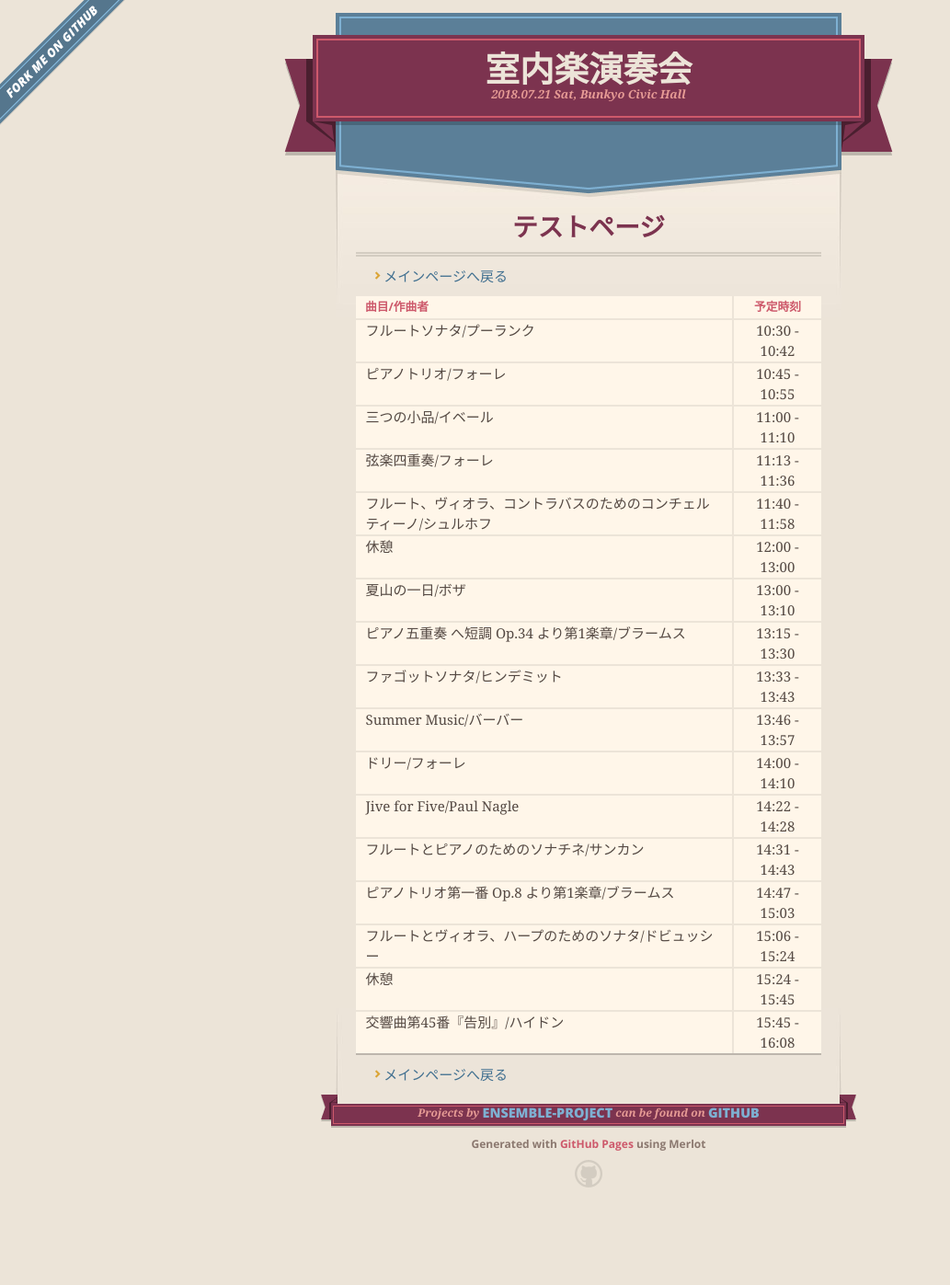
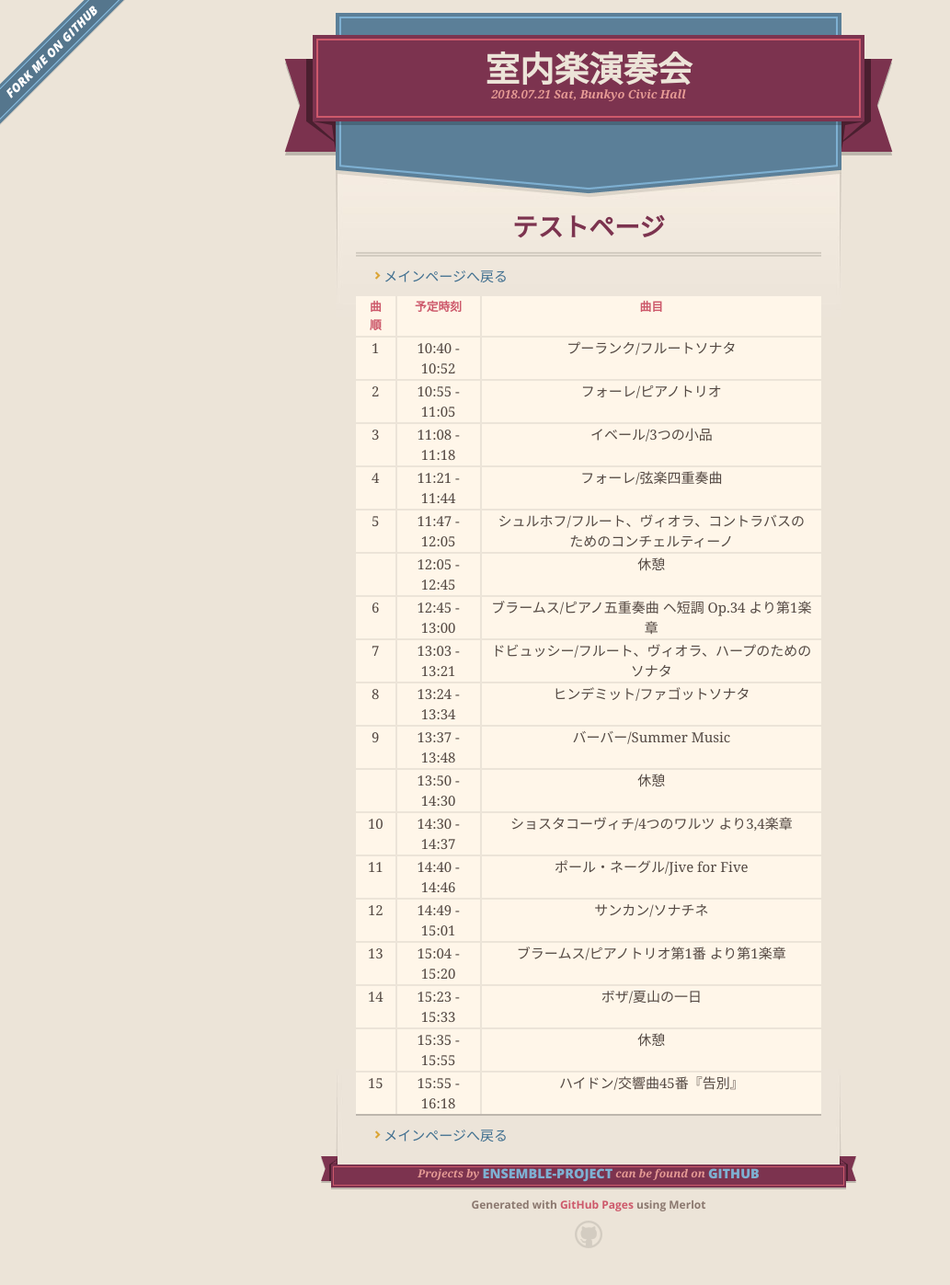
Before and after one commit to Ensemble-Project/Ensemble-Project.github.io, a Jekyll site: the page built from timetable.md, in a window 1280 px wide. Shown: the whole page at 92% size, without its empty margins (0-1033 px from the left). Built offline with Jekyll 4.4.1, drawn with Linux system fonts in a browser that asks for light colours; our own code applies the rules of GitHub Pages for plain Markdown files; before the commit the page ends 1331 px from its top, so only the background shows below that.

Commit message:
timetable

```diff
--- a/timetable.md
+++ b/timetable.md
@@ -1,24 +1,25 @@
 # テストページ
 * [メインページへ戻る](index)
 
-| 曲目/作曲者                         | 予定時刻      |
-|:---------------------------------------- |:-------------:|
-| フルートソナタ/プーランク      | 10:30 - 10:42 |
-| ピアノトリオ/フォーレ | 10:45 - 10:55 |
-| 三つの小品/イベール | 11:00 - 11:10 |
-| 弦楽四重奏/フォーレ | 11:13 - 11:36 |
-| フルート、ヴィオラ、コントラバスのためのコンチェルティーノ/シュルホフ | 11:40 - 11:58 |
-| 休憩 | 12:00 - 13:00 |
-| 夏山の一日/ボザ | 13:00 - 13:10 |
-| ピアノ五重奏 へ短調 Op.34 より第1楽章/ブラームス | 13:15 - 13:30 |
-| ファゴットソナタ/ヒンデミット | 13:33 - 13:43 |
-| Summer Music/バーバー | 13:46 - 13:57 |
-| ドリー/フォーレ | 14:00 - 14:10 |
-| Jive for Five/Paul Nagle      | 14:22 - 14:28 |
-| フルートとピアノのためのソナチネ/サンカン | 14:31 - 14:43 |
-| ピアノトリオ第一番 Op.8 より第1楽章/ブラームス      | 14:47 - 15:03 |
-| フルートとヴィオラ、ハープのためのソナタ/ドビュッシー    | 15:06 - 15:24 |
-| 休憩 | 15:24 - 15:45 |
-| 交響曲第45番『告別』/ハイドン | 15:45 - 16:08
+| 曲順 | 予定時刻 | 曲目 |
+|:-:|:-:|:-:|
+| 1 | 10:40 - 10:52 | プーランク/フルートソナタ |
+| 2 | 10:55 - 11:05 | フォーレ/ピアノトリオ |
+| 3 | 11:08 - 11:18 | イベール/3つの小品 |
+| 4 | 11:21 - 11:44 | フォーレ/弦楽四重奏曲 |
+| 5 | 11:47 - 12:05 | シュルホフ/フルート、ヴィオラ、コントラバスのためのコンチェルティーノ |
+|   | 12:05 - 12:45 | 休憩 |
+| 6 | 12:45 - 13:00 | ブラームス/ピアノ五重奏曲 ヘ短調 Op.34 より第1楽章 |
+| 7 | 13:03 - 13:21 | ドビュッシー/フルート、ヴィオラ、ハープのためのソナタ |
+| 8 | 13:24 - 13:34 | ヒンデミット/ファゴットソナタ |
+| 9 | 13:37 - 13:48 | バーバー/Summer Music |
+|   | 13:50 - 14:30 | 休憩 |
+| 10 | 14:30 - 14:37 | ショスタコーヴィチ/4つのワルツ より3,4楽章 |
+| 11 | 14:40 - 14:46 | ポール・ネーグル/Jive for Five |
+| 12 | 14:49 - 15:01 | サンカン/ソナチネ |
+| 13 | 15:04 - 15:20 | ブラームス/ピアノトリオ第1番 より第1楽章 |
+| 14 | 15:23 - 15:33 | ボザ/夏山の一日 |
+|    | 15:35 - 15:55 | 休憩 |
+| 15 | 15:55 - 16:18 | ハイドン/交響曲45番『告別』 |
 
 * [メインページへ戻る](index)
```
